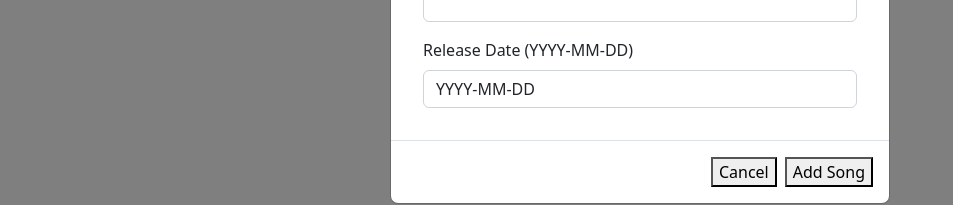
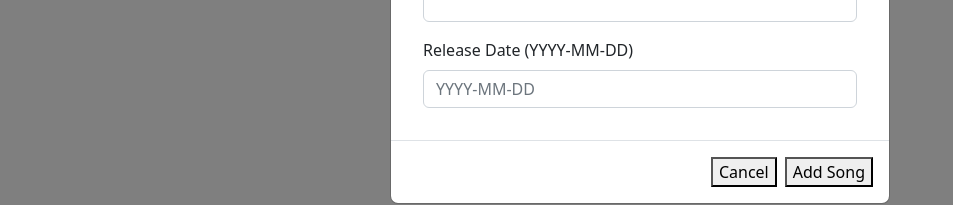
Before and after one commit to TinTooth/music-library, a React (Create React App) app: page / in a window 1280 px wide. Both pictures are taken after a click on the button "Add Song". Shown: the part 436-641 px from the top of the page, without its empty margins (0-953 px from the left). Built offline with nearby package versions, Linux system fonts and the light colour scheme; no server answers.

Commit message:
Added likeSong() to ActionButtons.jsx

```diff
--- a/src/Components/ActionButtons/ActionButtons.jsx
+++ b/src/Components/ActionButtons/ActionButtons.jsx
@@ -8,13 +8,24 @@ const ActionButtons = ({song, getAllSongs}) => {
             getAllSongs()
         }
     }
+    async function likeSong(){
+        let endpoint = 'http://127.0.0.1:8000/api/music/' + song.id + "/"
+        const updatedSong = {title:song.title,artist:song.artist,album:song.album,release_date:song.release_date,genre:song.genre,likes:song.likes+1}
+        const response = await axios.put(endpoint,updatedSong)
+        if (response.status === 200) {
+            getAllSongs()
+        }
+    }
+
+
+
     return (
 
 
         <div>
             <button onClick = {deleteSong}>Delete</button>
             <button>Update</button>
-            <button>Like</button>
+            <button onClick = {likeSong}>Like</button>
         </div>
     );
 }
--- a/src/Components/AddSong/AddSong.jsx
+++ b/src/Components/AddSong/AddSong.jsx
@@ -10,7 +10,7 @@ const AddSong = ({getAllSongs}) => {
     const [artist,setArtist] = useState('');
     const [album,setAlbum] = useState('');
     const [genre,setGenre] = useState('');
-    const [releaseDate,setDate] = useState('YYYY-MM-DD');
+    const [releaseDate,setDate] = useState('');
     const handleShow = () =>setShow(true);
     const handleClose = () =>setShow(false);
 
@@ -55,7 +55,7 @@ const AddSong = ({getAllSongs}) => {
                         </Form.Group>
                         <Form.Group  className = 'mb-3' >
                             <Form.Label> Release Date (YYYY-MM-DD) </Form.Label>
-                            <Form.Control type = 'string' value = {releaseDate} onChange = {(e)=> setDate(e.target.value)}/>
+                            <Form.Control placeholder='YYYY-MM-DD' type = 'string' value = {releaseDate} onChange = {(e)=> setDate(e.target.value)}/>
                         </Form.Group>
                     </Form>
                 </Modal.Body>
```
